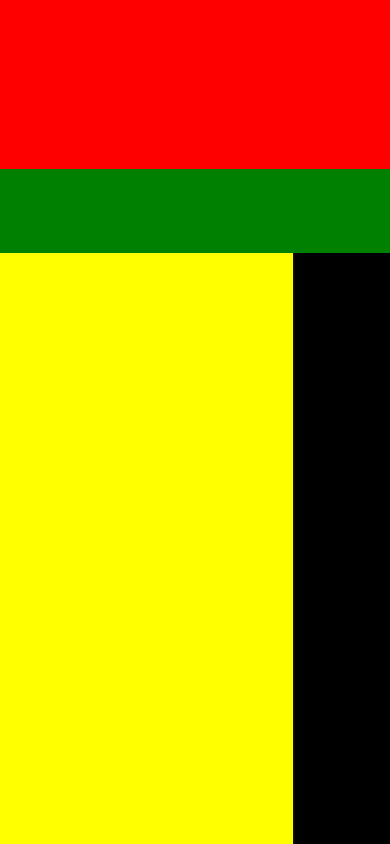
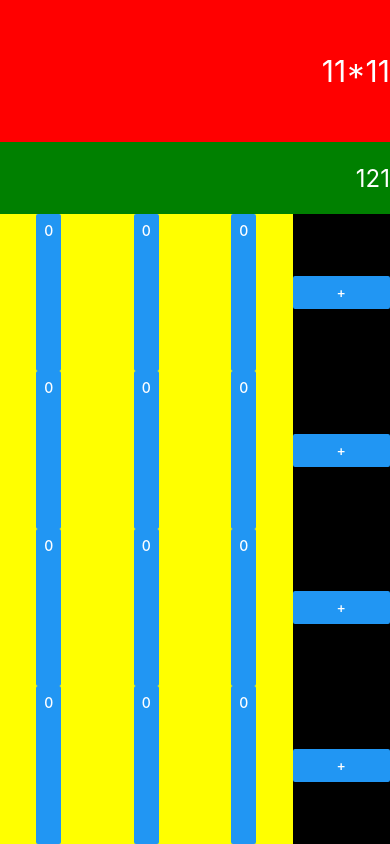
Before and after one commit to tanzirulnayan/Calculator-App, a React Native app: screen / in a window 390 px wide. Built offline with nearby package versions, Linux system fonts and the light colour scheme.

Commit message:
GUI design WIP

```diff
--- a/App.js
+++ b/App.js
@@ -1,5 +1,5 @@
 import React, {Component} from 'react';
-import {StyleSheet, View, Text, StatusBar} from 'react-native';
+import {StyleSheet, View, Text, StatusBar, Button} from 'react-native';
 
 export default class App extends Component {
   constructor() {
@@ -10,13 +10,39 @@
     return(
         <View style={styles.container}>
           <View style={styles.result}>
+            <Text style={styles.resultText}>11*11</Text>
           </View>
           <View style={styles.calculation}>
+            <Text style={styles.calculationText}>121</Text>
           </View>
           <View style={styles.buttons}>
             <View style={styles.numbers}>
+              <View style={styles.row}>
+                <Button title="0"/>
+                <Button title="0"/>
+                <Button title="0"/>
+              </View>
+              <View style={styles.row}>
+                <Button title="0"/>
+                <Button title="0"/>
+                <Button title="0"/>
+              </View>
+              <View style={styles.row}>
+                <Button title="0"/>
+                <Button title="0"/>
+                <Button title="0"/>
+              </View>
+              <View style={styles.row}>
+                <Button title="0"/>
+                <Button title="0"/>
+                <Button title="0"/>
+              </View>
             </View>
             <View style={styles.operations}>
+              <Button title='+' />
+              <Button title='+' />
+              <Button title='+' />
+              <Button title='+' />
             </View>
           </View>
         </View>
@@ -31,10 +57,22 @@
   result: {
     flex: 2,
     backgroundColor: 'red',
+    justifyContent: 'center',
+    alignItems: 'flex-end',
+  },
+  resultText: {
+    fontSize: 30,
+    color: 'white',
   },
   calculation: {
     flex: 1,
     backgroundColor: 'green',
+    justifyContent: 'center',
+    alignItems: 'flex-end',
+  },
+  calculationText: {
+    fontSize: 24,
+    color: 'white',
   },
   buttons: {
     flexGrow: 7,
@@ -46,6 +84,14 @@
   },
   operations: {
     flex: 1,
+    justifyContent: 'space-around',
+    alignItems: 'stretch',
     backgroundColor: 'black',
   },
+  row: {
+    flexDirection: 'row',
+    flex: 1,
+    justifyContent: 'space-around',
+    alignItems: 'stretch',
+  },
 });
```
